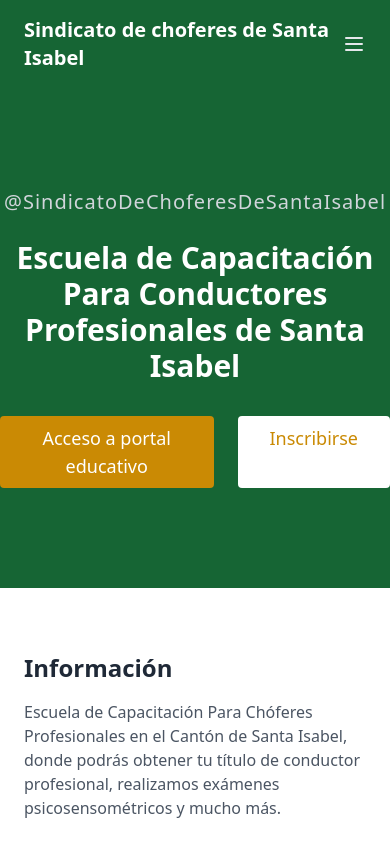
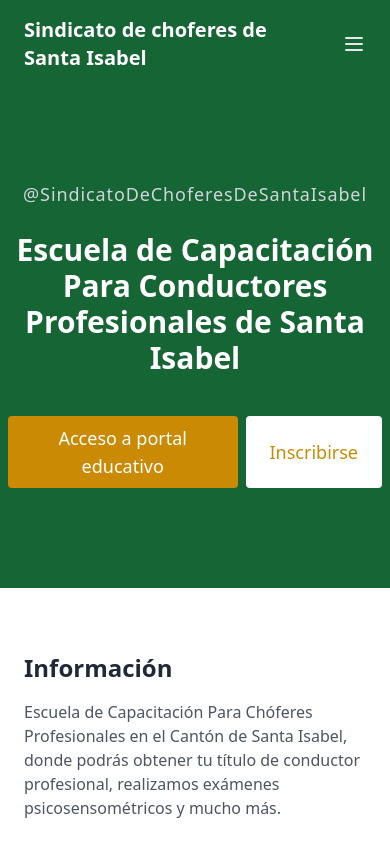
Before and after one commit to EduardoAyora/sindicato-si, a Next.js app in the folder sindicato-si/: page / in a window 390 px wide. Shown: the top 844 px of the page. Built offline with nearby package versions, Linux system fonts and the light colour scheme.

Commit message:
Corregir responsive

```diff
--- a/sindicato-si/pages/index.js
+++ b/sindicato-si/pages/index.js
@@ -80,7 +80,7 @@ export default function Home() {
           <nav className='container px-6 py-4 mx-auto md:flex md:justify-between md:items-center'>
             <div className='flex items-center justify-between'>
               <a
-                className='text-xl font-bold text-white transition-colors duration-300 transform md:text-2xl hover:text-indigo-400'
+                className='text-xl pr-6 font-bold text-white transition-colors duration-300 transform md:text-2xl hover:text-indigo-400'
                 href='#'
               >
                 Sindicato de choferes de Santa Isabel
@@ -138,7 +138,7 @@ export default function Home() {
             style={{ height: '500px' }}
           >
             <div className='text-center'>
-              <p className='text-xl font-medium tracking-wider text-gray-300'>
+              <p className='text-lg sm:text-xl font-medium tracking-wider text-gray-300'>
                 <a
                   target='_blank'
                   rel='noreferrer'
@@ -152,9 +152,9 @@ export default function Home() {
                 Santa Isabel
               </h2>
 
-              <div className='flex justify-center mt-8'>
+              <div className='p-2 sm:p-0 flex justify-center mt-8'>
                 <a
-                  className='px-8 mr-6 py-2 text-lg font-medium text-white transition-colors duration-300 transform bg-yellow-600 rounded hover:bg-yellow-500'
+                  className='px-6 sm:px-8 mr-2 sm:mr-6 py-2 text-lg font-medium text-white transition-colors duration-300 transform bg-yellow-600 rounded hover:bg-yellow-500'
                   href='https://sindicatodechoferesstaisabel.com/'
                   target='_blank'
                   rel='noreferrer'
@@ -162,7 +162,7 @@ export default function Home() {
                   Acceso a portal educativo
                 </a>
                 <a
-                  className='px-8 py-2 text-lg font-medium text-yellow-600 transition-colors duration-300 transform bg-white rounded hover:bg-gray-200'
+                  className='flex items-center px-6 sm:px-8 py-2 text-lg font-medium text-yellow-600 transition-colors duration-300 transform bg-white rounded hover:bg-gray-200'
                   href='#inscripciones'
                 >
                   Inscribirse
```
